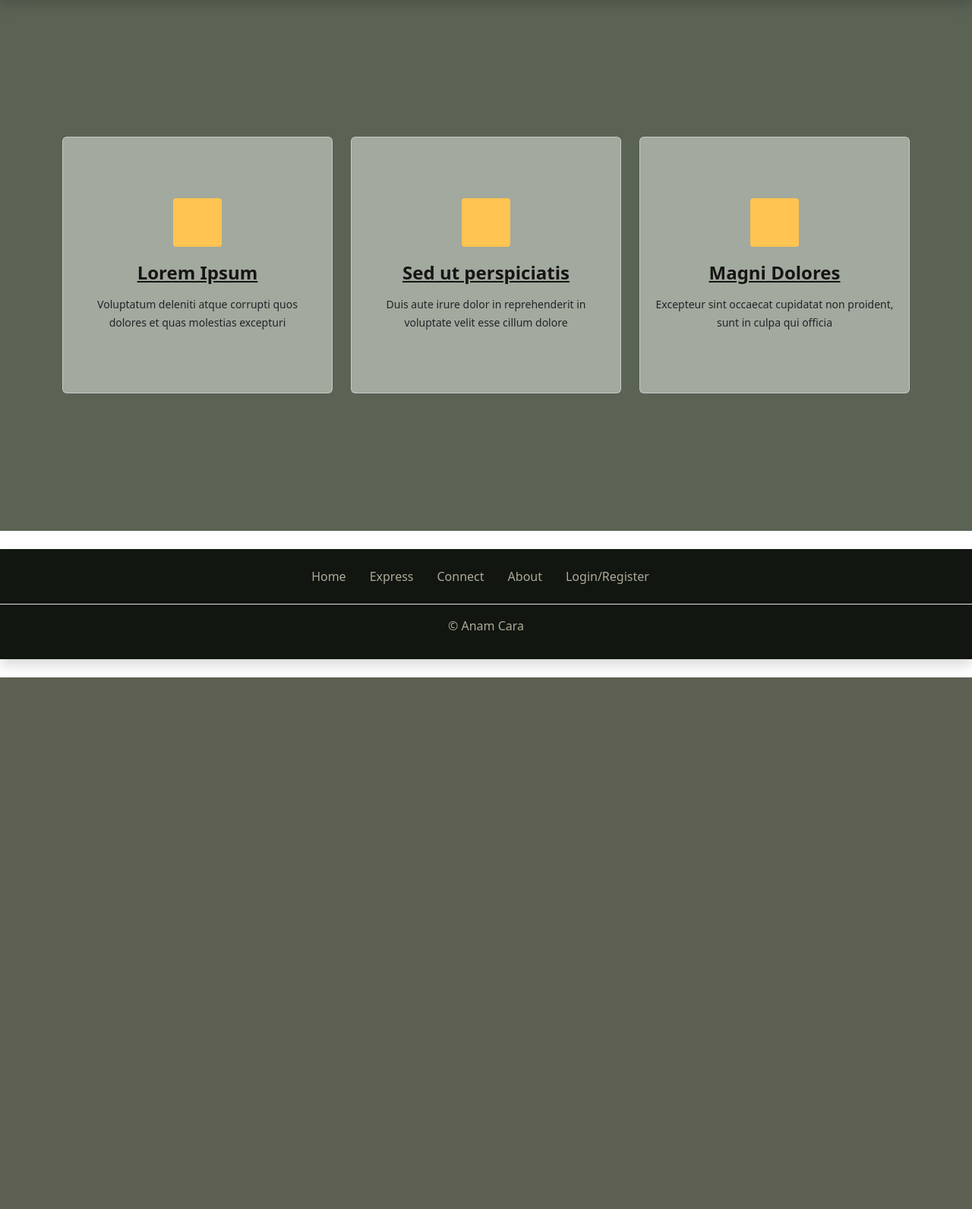
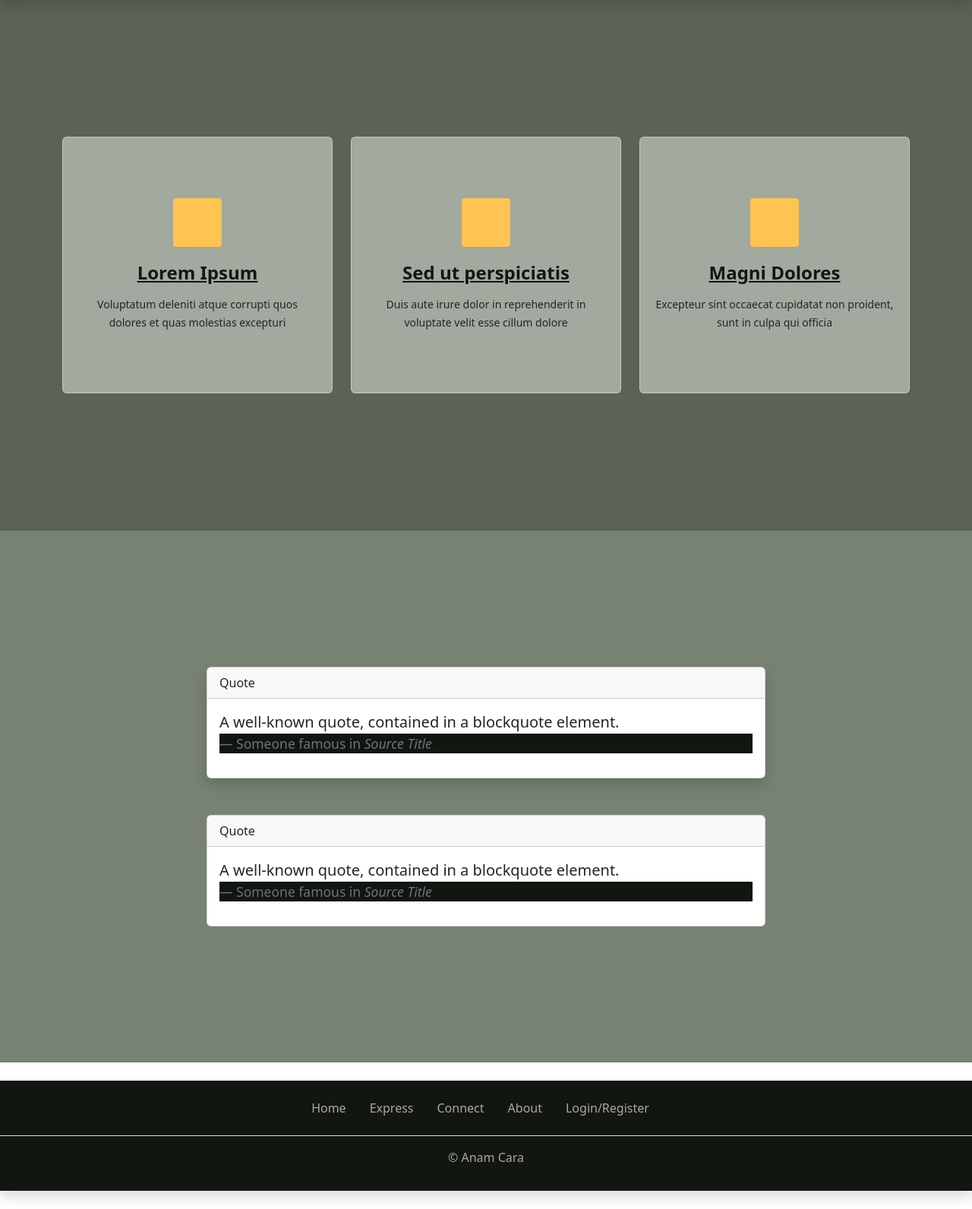
Before and after one commit to PhilEllis/AnamCara-milestone-3, a Flask app: page / in a window 1280 px wide. Shown: the part 801-2393 px from the top of the page at 76% size. Before the commit the page ends 1693 px from the top, so only its background shows below. Run offline with Flask 3, Linux system fonts and the light colour scheme; some libraries are stand-ins or nearby versions.

Commit message:
Feat!: Quotes for home page

```diff
--- a/notemanager/static/css/style.css
+++ b/notemanager/static/css/style.css
@@ -141,6 +141,14 @@
   box-shadow: 0px 0 25px 0 rgba(0, 0, 0, 0.1);
   transform: translateY(-10px);
 }
+
+/*--------------------------------------------------------------
+  # Quotes
+  --------------------------------------------------------------*/
+  #quotes {
+    background-color: rgba(119, 130, 115, 1);
+    min-height: 700px;
+  }
   /*--------------------------------------------------------------
   # Footer
   --------------------------------------------------------------*/
--- a/notemanager/templates/home.html
+++ b/notemanager/templates/home.html
@@ -15,10 +15,10 @@
   </section>
   <!-- End Hero -->
   <!-- ======= Links Section ======= -->
-  <section id="links" class="links d-flex align-items-center justify-content-center">
+  <section id="links" class="links d-flex align-items-center justify-content-center shadow-lg">
     <div class="container">
 
-      <div class="row links-margin">
+      <div class="row">
         <div class="col-lg-4 col-md-6 d-flex align-items-stretch">
           <div class="icon-box rounded">
             <div class="icon"><i class="bx bxl-dribbble"></i></div>
@@ -47,8 +47,42 @@
 
     </div>
   </section>
+  <!-- End Links -->
+  <!-- ======= Quotes Section ======= -->
+  <section id="quotes" class="quotes d-flex align-items-center justify-content-center">
+    <div class="container">
 
-  <!-- End Links -->
+      <div class="row d-flex align-items-center justify-content-center">
+        <div class="col-lg-8 mb-5">
+        <div class="card rounded shadow">
+          <div class="card-header">
+            Quote
+          </div>
+          <div class="card-body">
+            <blockquote class="blockquote mb-3">
+              <p>A well-known quote, contained in a blockquote element.</p>
+              <footer class="blockquote-footer">Someone famous in <cite title="Source Title">Source Title</cite></footer>
+            </blockquote>
+          </div>
+        </div>
+        </div>
+        <div class="col-lg-8">
+          <div class="card rounded">
+            <div class="card-header">
+              Quote
+            </div>
+            <div class="card-body">
+              <blockquote class="blockquote mb-3">
+                <p>A well-known quote, contained in a blockquote element.</p>
+                <footer class="blockquote-footer">Someone famous in <cite title="Source Title">Source Title</cite></footer>
+              </blockquote>
+            </div>
+          </div>
+          </div>
+      </div>
+    </div>
+  </section>
+  <!-- End Quotes -->
 
 
 {% endblock %}
```
